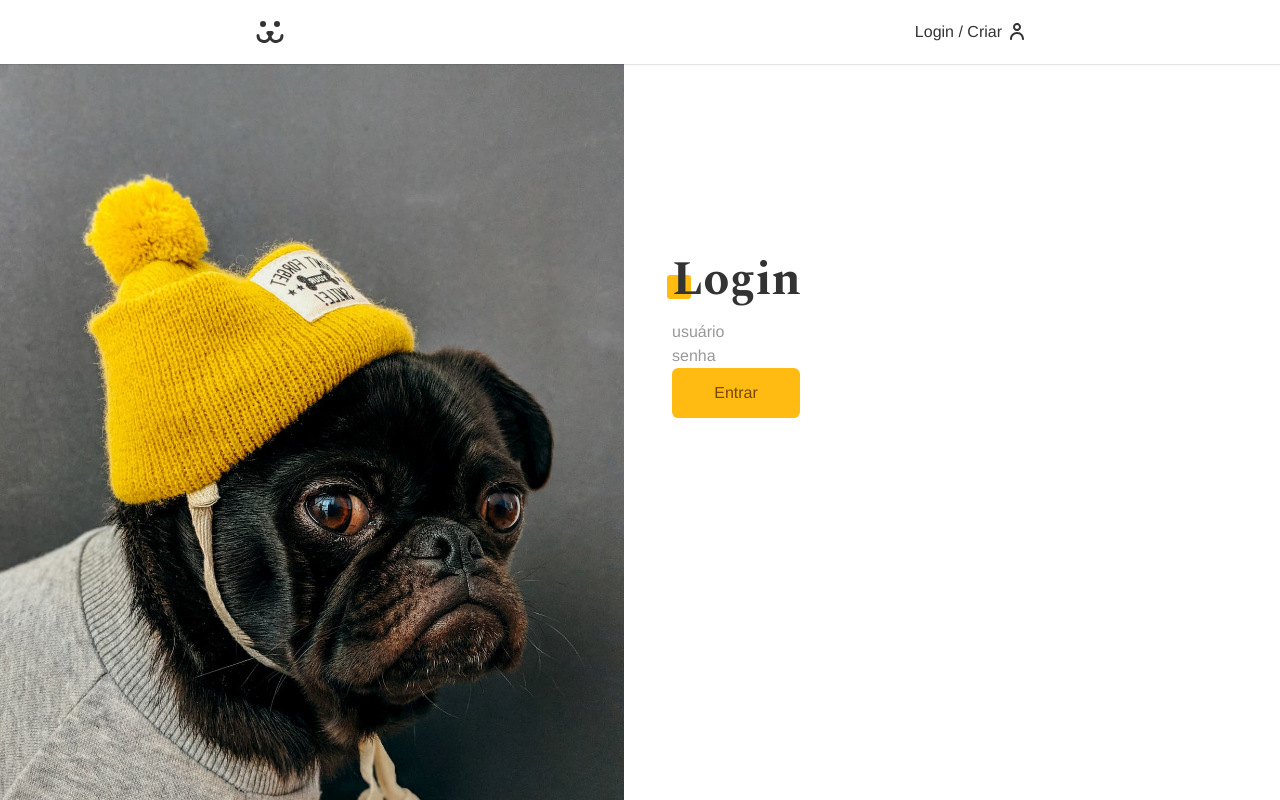
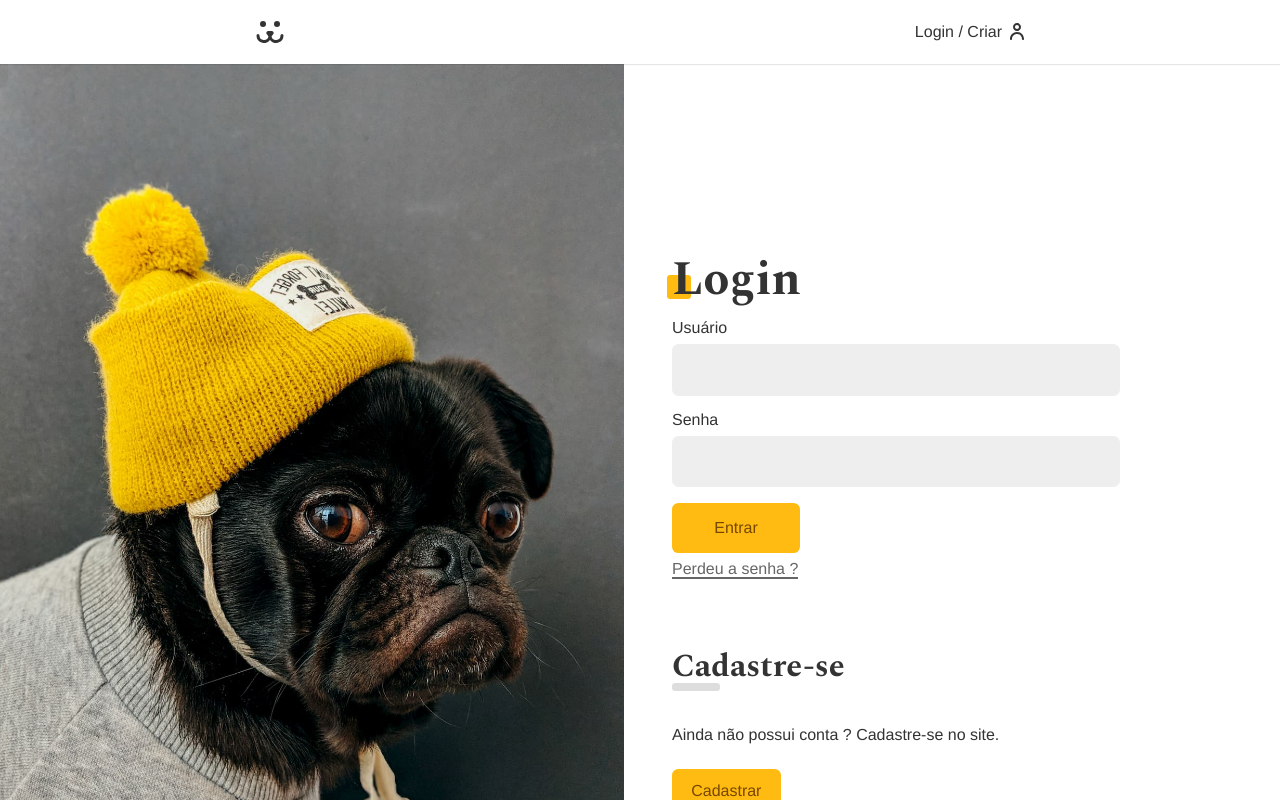
Before and after one commit to LeonardoLobas/dogs-next, a Next.js app: page /login in a window 1280 px wide. Shown: the top 800 px of the page. Built offline with nearby package versions, Linux system fonts and the light colour scheme.

Commit message:
Finalizando form

```diff
--- a/src/actions/login.ts
+++ b/src/actions/login.ts
@@ -1,5 +1,6 @@
 "use server";
 
+import { TOKEN_POST } from "@/functions/api";
 import apiError from "@/functions/api-error";
 import { cookies } from "next/headers";
 export default async function login(
@@ -11,13 +12,11 @@ export default async function login(
 
     try {
         if (!username || !password) throw new Error("Preencha os dados");
-        const response = await fetch(
-            "https://dogsapi.origamid.dev/json/jwt-auth/v1/token",
-            {
-                method: "POST",
-                body: formData,
-            }
-        );
+        const { url } = TOKEN_POST();
+        const response = await fetch(url, {
+            method: "POST",
+            body: formData,
+        });
         if (!response.ok) throw new Error("Senha ou usuário inválidos");
         const data = await response.json();
 
--- a/src/app/login/criar/page.tsx
+++ b/src/app/login/criar/page.tsx
@@ -1,9 +1,14 @@
-import React from "react";
+import { Metadata } from "next";
+
+export const metadata: Metadata = {
+    title: "Crie sua conta",
+    description: "Crie sua conta no site Dogs.",
+};
 
 export default async function PageCriarSenha() {
     return (
-        <div>
-            <h1>PageCriarSenha</h1>
+        <div className="animeLeft">
+            <h1 className="title">Cadastre-se</h1>
         </div>
     );
 }
--- a/src/app/login/perdeu/page.tsx
+++ b/src/app/login/perdeu/page.tsx
@@ -1,5 +1,9 @@
-import React from "react";
+import { Metadata } from "next";
 
+export const metadata: Metadata = {
+    title: "Perdeu a senha | Dogs",
+    description: "Recupere a sua senha",
+};
 export default async function PagePerdeuSenha() {
     return (
         <div>
--- a/src/app/login/resetar/page.tsx
+++ b/src/app/login/resetar/page.tsx
@@ -1,4 +1,9 @@
-import React from "react";
+import { Metadata } from "next";
+
+export const metadata: Metadata = {
+    title: "Resetar | Dogs",
+    description: "Resete a sua senha",
+};
 
 export default async function PageResetar() {
     return (
--- /dev/null
+++ b/src/components/forms/input.module.css
@@ -0,0 +1,35 @@
+.wrapper {
+  margin-bottom: 1rem;
+}
+
+.input {
+  border: 1px solid #eee;
+  display: block;
+  width: 100%;
+  font-size: 1rem;
+  padding: 0.8rem;
+  border-radius: 0.4rem;
+  background: #eee;
+  transition: 0.2s;
+}
+
+.input:focus,
+.input:hover {
+  outline: none;
+  border-color: #fb1;
+  background: white;
+  box-shadow: 0 0 0 3px #fea;
+}
+
+.label {
+  display: block;
+  font-size: 1rem;
+  line-height: 1;
+  padding-bottom: 0.5rem;
+}
+
+.error {
+  color: #f31;
+  font-size: 0.875rem;
+  margin-top: 0.25rem;
+}
--- /dev/null
+++ b/src/components/forms/input.tsx
@@ -0,0 +1,23 @@
+import styles from "@/components/forms/input.module.css";
+
+type InputProps = React.ComponentProps<"input"> & {
+    label: string;
+    error?: string;
+};
+
+export default function Input({ label, error, ...props }: InputProps) {
+    return (
+        <div className={styles.wrapper}>
+            <label className={styles.label} htmlFor={props.name}>
+                {label}
+            </label>
+            <input
+                className={styles.input}
+                type="text"
+                id={props.name}
+                {...props}
+            />
+            {error && <p className={styles.error}>{error}</p>}
+        </div>
+    );
+}
--- /dev/null
+++ b/src/components/helper/error-message.tsx
@@ -0,0 +1,4 @@
+export default function ErrorMessage({ error }: { error: string | null }) {
+    if (error === "") return null;
+    return <p style={{ color: "#f31", margin: "1rem 0" }}>{error}</p>;
+}
--- /dev/null
+++ b/src/components/login/login-form.module.css
@@ -0,0 +1,43 @@
+.form {
+  margin-bottom: 2rem;
+}
+
+.perdeu {
+  display: inline-block;
+  color: #666;
+  padding: 0.5rem 0;
+  line-height: 1;
+}
+
+.perdeu::after {
+  content: '';
+  height: 2px;
+  width: 100%;
+  background: currentColor;
+  display: block;
+}
+
+.cadastro {
+  margin-top: 4rem;
+  margin-bottom: 4rem;
+}
+
+.cadastro p {
+  margin-top: 2rem;
+  margin-bottom: 2rem;
+}
+
+.subtitle {
+  font-family: var(--type-second);
+  line-height: 1;
+  font-size: 2rem;
+}
+
+.subtitle::after {
+  content: '';
+  display: block;
+  background: #ddd;
+  height: 0.5rem;
+  width: 3rem;
+  border-radius: 0.2rem;
+}
--- a/src/components/login/login-form.tsx
+++ b/src/components/login/login-form.tsx
@@ -4,6 +4,10 @@ import login from "@/actions/login";
 import React from "react";
 import { useFormState, useFormStatus } from "react-dom";
 import Button from "../forms/button";
+import Input from "../forms/input";
+import ErrorMessage from "../helper/error-message";
+import Link from "next/link";
+import styles from "@/components/login/login-form.module.css";
 
 function FormButton() {
     const { pending } = useFormStatus();
@@ -17,14 +21,29 @@ export default function LoginForm() {
         error: "",
         data: null,
     });
+
+    React.useEffect(() => {
+        if (state.ok) window.location.href = "/conta";
+    }, [state.ok]);
+
     return (
         <>
-            <form action={action}>
-                <input type="text" name="username" placeholder="usuário" />
-                <input type="text" name="password" placeholder="senha" />
+            <form action={action} className={styles.fprm}>
+                <Input type="text" label="Usuário" name="username" />
+                <Input type="text" label="Senha" name="password" />
+                <ErrorMessage error={state.error} />
                 <FormButton />
-                <p>{state.error}</p>
             </form>
+            <Link href="login/perdeu" className={styles.perdeu}>
+                Perdeu a senha ?{" "}
+            </Link>
+            <div className={styles.cadastro}>
+                <h2 className={styles.subtitle}>Cadastre-se</h2>
+                <p>Ainda não possui conta ? Cadastre-se no site.</p>
+                <Link className="button" href="login/criar">
+                    Cadastrar
+                </Link>
+            </div>
         </>
     );
 }
```
Also changed, not shown: src/app/globals.css (line endings or trailing spaces).
